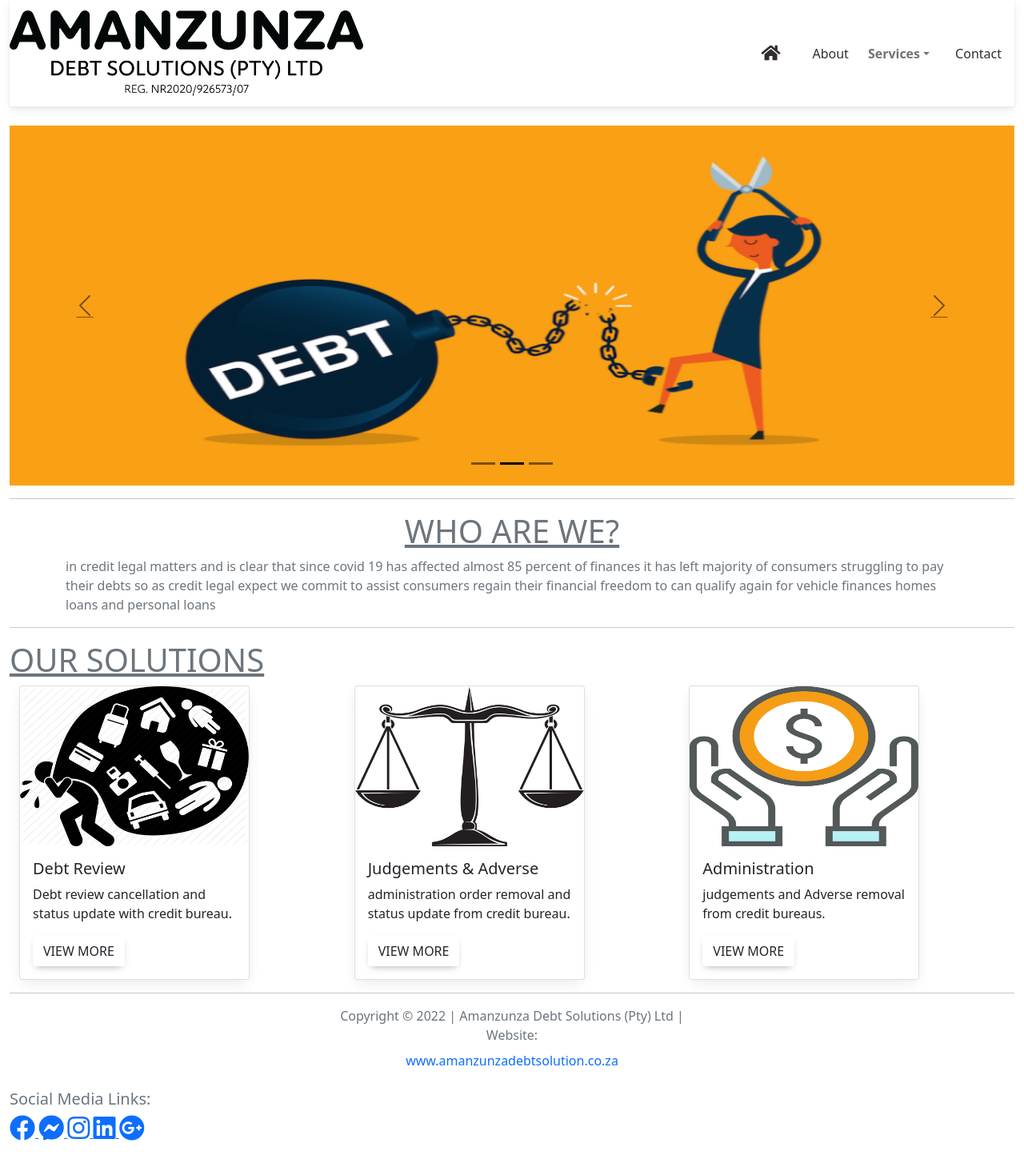
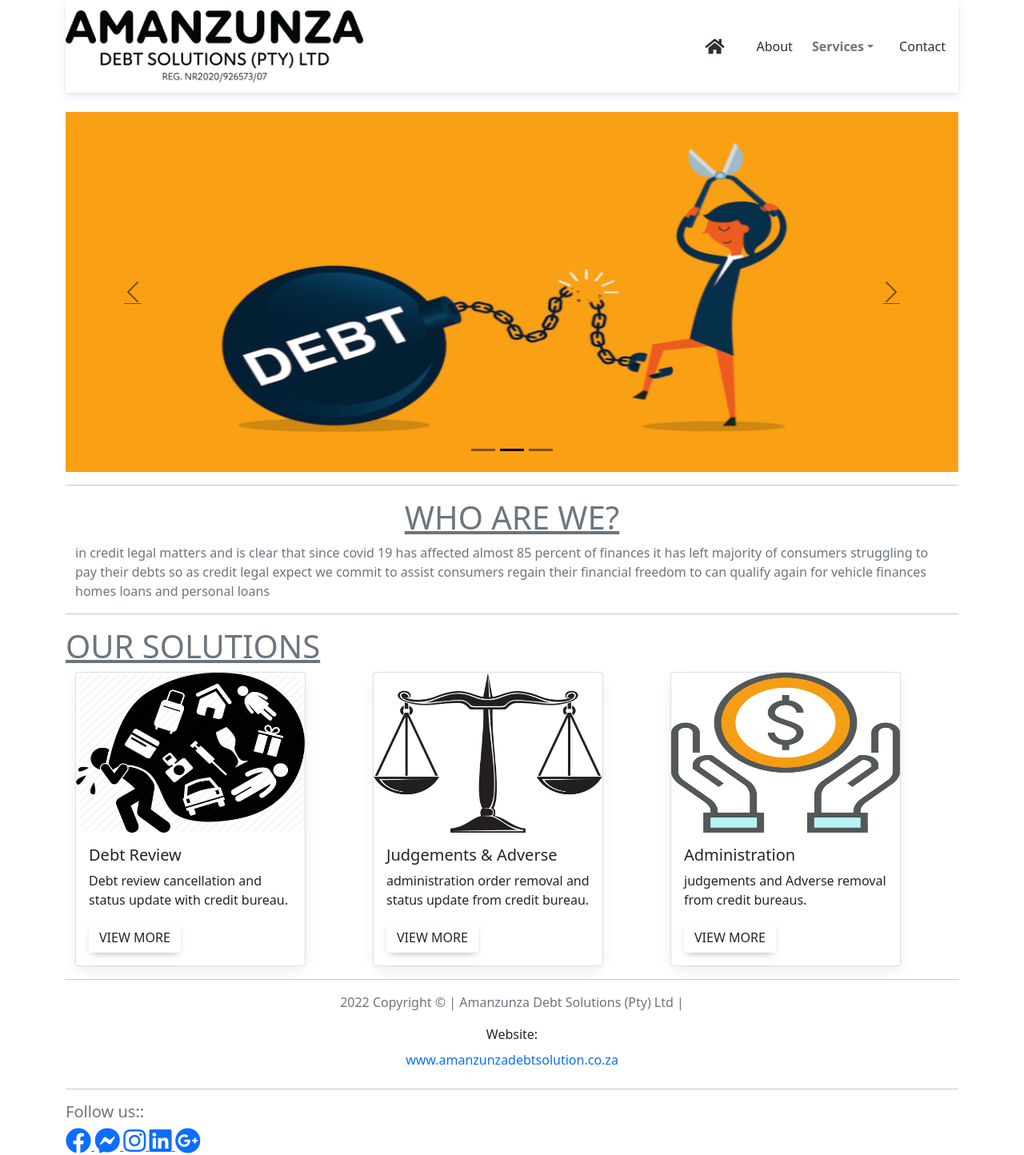
Before and after one commit to Owzaa/amanzunzaapp, a React (Create React App) app: page /contact-us in a window 1280 px wide. Shown: the whole page at 80% size. Built offline with nearby package versions, Linux system fonts and the light colour scheme.

Commit message:
committ on master

```diff
--- a/public/index.html
+++ b/public/index.html
@@ -19,7 +19,7 @@
     <link rel="manifest" href="%PUBLIC_URL%/manifest.json" />
         <title>AMANZUNZA DEBT SOLUTION (PTY) LTD | RSA </title>
   </head>
-  <body>
+  <body id="body-content">
     <noscript>You need to enable JavaScript to run this app.</noscript>
     <div id="root"></div>
     <!--
--- a/src/App.js
+++ b/src/App.js
@@ -2,18 +2,19 @@ import 'bootstrap/dist/css/bootstrap.min.css';
 import { Container } from 'react-bootstrap';
 import HomeIndex from './Components/Home/Home';
 import NavigationBar from "./Navigation/Navigation_Bar";
-
 import './index.css';
 import Footer from './Footer/Footer_Bottom';
+
 
 function App() {
   return (
 
-    <Container fluid >
-        <div className="navigation">
-        <NavigationBar sticky="top" />
-    </div>
+    <Container >
+
+    <NavigationBar  />
+
     <HomeIndex />
+
     <Footer className="footer"/>
     </Container>
 
--- a/src/Components/About-us/about.js
+++ b/src/Components/About-us/about.js
@@ -3,9 +3,9 @@ import React from 'react';
 export default function About__Us () {
 
         return (
-            <div>
-
-            </div>
+            <>
+                <h3 className="text-center text-muted">Amanzunza Debt Solutions (Pty) Ltd</h3>
+            </>
         );
 
 
--- a/src/Footer/Footer_Bottom.js
+++ b/src/Footer/Footer_Bottom.js
@@ -5,10 +5,16 @@ import { MDBIcon } from 'mdb-react-ui-kit';
 
 const Footer = () => (
   <div className="footer">
-    <p className="text-muted text-center" >Copyright © 2022 | Amanzunza Debt Solutions (Pty) Ltd |
-    <span id="weblink"><p>Website:<NavLink href="https://www.amanzunzadebtsolutions.co.za">www.amanzunzadebtsolution.co.za</NavLink></p></span>   </p>
-         <h5 className="text-muted">Social Media Links:</h5>
-  <span className="SocialIcons">
+      <div className="footer__element">
+    <p className="text-muted text-center" >2022 Copyright ©  | Amanzunza Debt Solutions (Pty) Ltd |
+     </p>
+    <span className="text-center" id="weblink"><p>Website:<NavLink href="https://www.amanzunzadebtsolutions.co.za">www.amanzunzadebtsolution.co.za</NavLink></p></span>
+</div>
+
+<hr></hr>
+
+ <h5 className="text-muted">Follow us::</h5>
+     <span className="SocialIcons">
         <a href="https://www.facebook.com/"><MDBIcon fab size="2x" icon="facebook" /></a>
         <a href="https://www.messenger.com/"> <MDBIcon fab size="2x"  icon="facebook-messenger" /> </a>
         <a href="https://www.instagram.com/"><MDBIcon fab size="2x"  icon="instagram" /> </a>
--- a/src/Main.css
+++ b/src/Main.css
@@ -39,7 +39,7 @@
 .footer{
   margin-top: 1rem;
   padding: 1rem;
-  background-color: rgb(235, 195, 64);
+  background-color: rgba(22, 22, 21, 0.712);
   position: fixed;
   bottom: 0;
   left: 0;
--- a/src/Navigation/Navigation_Bar.js
+++ b/src/Navigation/Navigation_Bar.js
@@ -9,10 +9,10 @@ export default function NavigationBar (){
 
     return(
 
-   <Navbar StickyTop="Top"  bg="default" expand="lg">
+   <Navbar sticky="top"  bg="default" expand="lg">
 
   <Navbar.Brand >
-        <Image href="./" fluid='true' classname="image-responsive ADSLogo" width="50%"  src="./img/ADStypeLogoB.png" alt="ADS Amanzunza Debt Soultion Pty Ltd Logo"/>
+        <Image href="./" fluid="true" className="image-responsive" width="50%"  src="./img/ADStypeLogoB.png" alt="ADS Amanzunza Debt Soultion Pty Ltd Logo"/>
     </Navbar.Brand>
 
     <Navbar.Toggle aria-controls="navbarScroll" />
--- a/src/index.css
+++ b/src/index.css
@@ -5,9 +5,13 @@ body {
     sans-serif;
   -webkit-font-smoothing: antialiased;
   -moz-osx-font-smoothing: grayscale;
+  box-sizing:80vh;
 }
 
+*, *:before, *:after {
+  box-sizing: border-box;
+  }
+
 code {
-  font-family: source-code-pro, Menlo, Monaco, Consolas, 'Courier New',
-    monospace;
+  font-family: 'sans-sarif';
 }
```
Also changed, not shown: src/Components/Contact/Contact.js (+12 -10 lines), src/Components/Router.js (added, +24 -0 lines), public/manifest.json, src/Components/Routes.js (deleted), src/Navigation/navigation.css (added).
